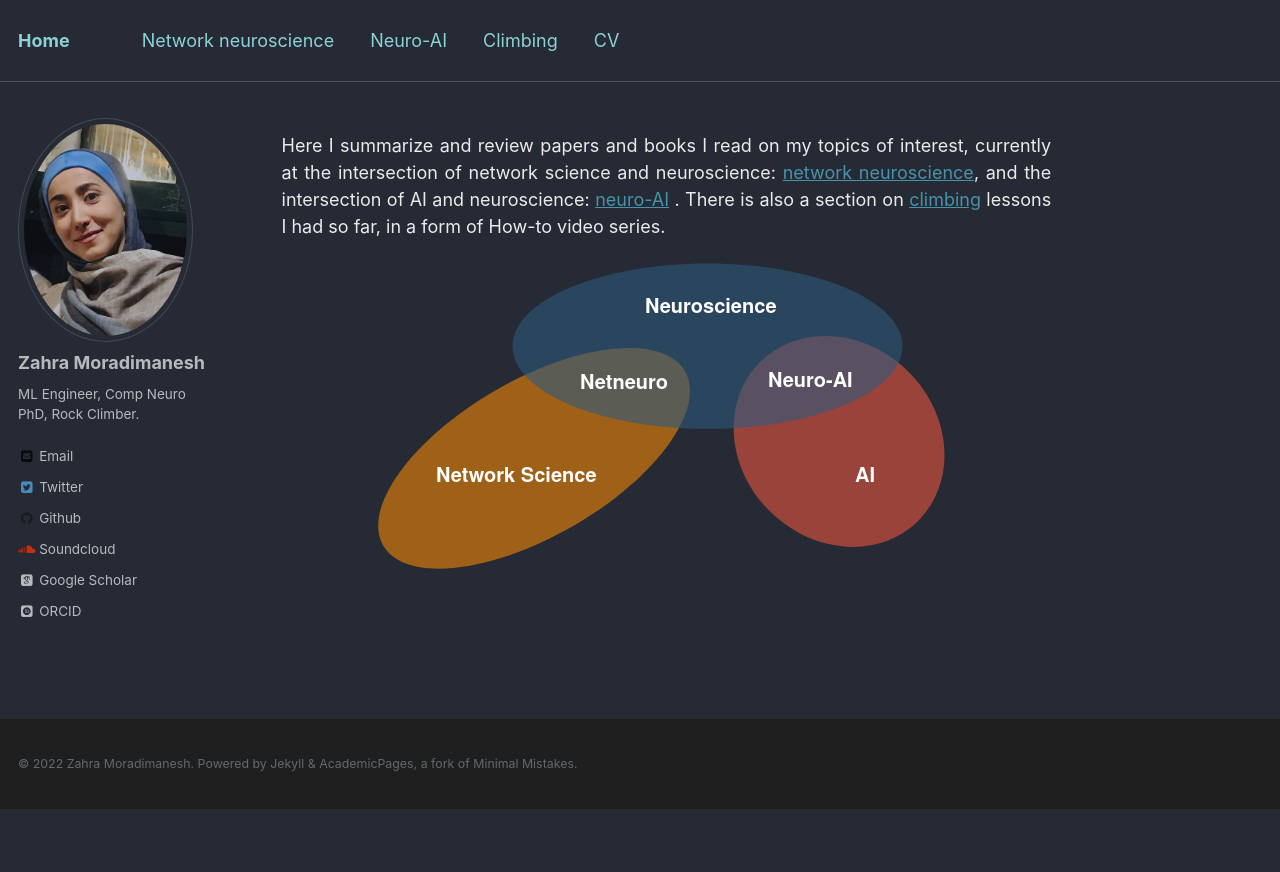
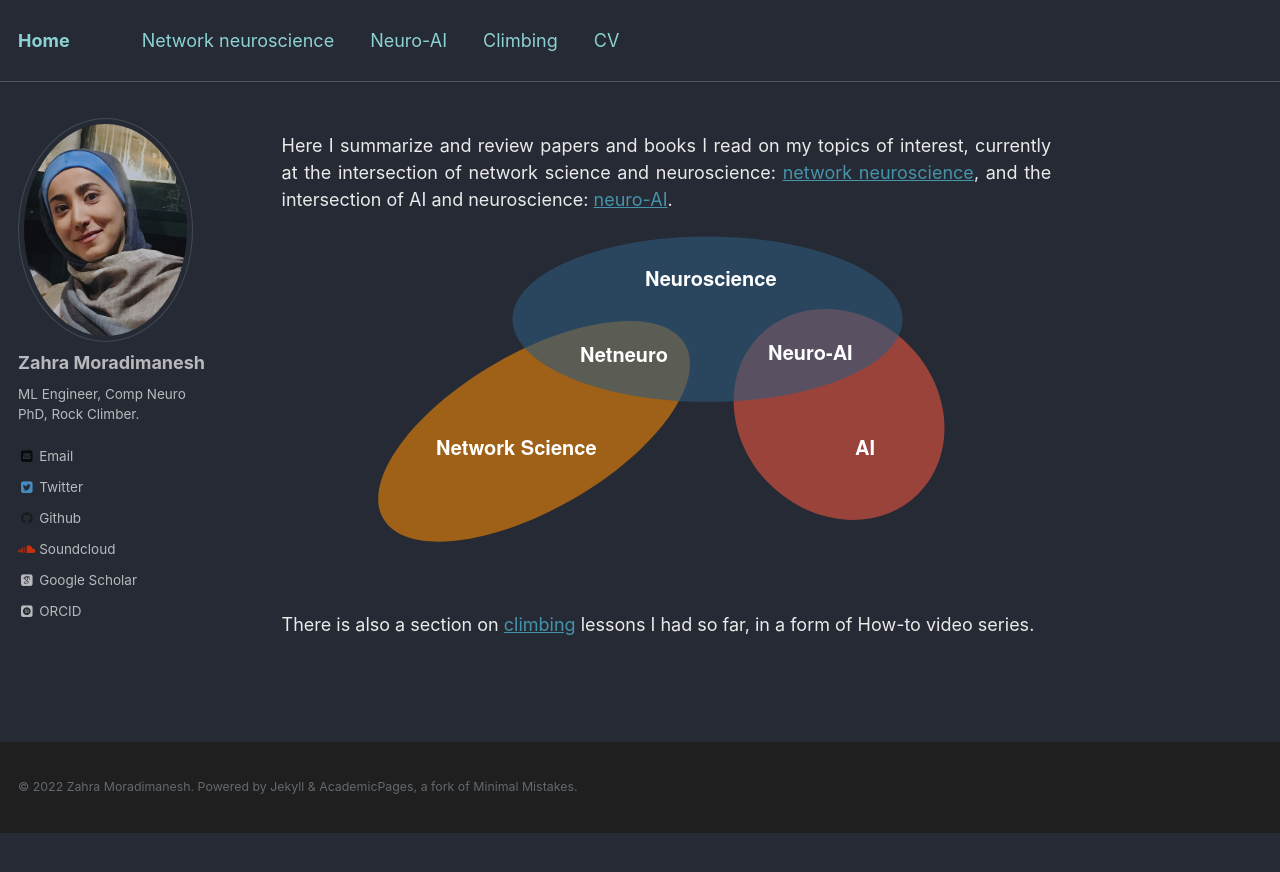
Before and after one commit to zahramor/zahramor.github.io, a Jekyll site: the page built from _pages/about.md, in a window 1280 px wide. Shown: the top 872 px of the page. Built offline with Jekyll 4.4.1, drawn with Linux system fonts in a browser that asks for light colours; some web fonts are replaced.

Commit message:
Update about.md

```diff
--- a/_pages/about.md
+++ b/_pages/about.md
@@ -7,5 +7,6 @@
   - /about/
   - /about.html
 ---
-<p align="justify"> Here I summarize and review papers and books I read on my topics of interest, currently at the intersection of network science and neuroscience: <a href="https://zahramor.github.io/netneuro/">network neuroscience</a>, and the intersection of AI and neuroscience: <a href="https://zahramor.github.io/neuroai/">neuro-AI</a> . There is also a section on <a href="https://zahramor.github.io/climbing/">climbing</a> lessons I had so  far, in a form of How-to video series.</p>
+<p align="justify"> Here I summarize and review papers and books I read on my topics of interest, currently at the intersection of network science and neuroscience: <a href="https://zahramor.github.io/netneuro/">network neuroscience</a>, and the intersection of AI and neuroscience: <a href="https://zahramor.github.io/neuroai/">neuro-AI</a>.</p>
 <p align="center"><img align="center" src="https://zahramor.github.io/images/intersection.png"></p>
+<p align="justify">There is also a section on <a href="https://zahramor.github.io/climbing/">climbing</a> lessons I had so  far, in a form of How-to video series.</p>
```
